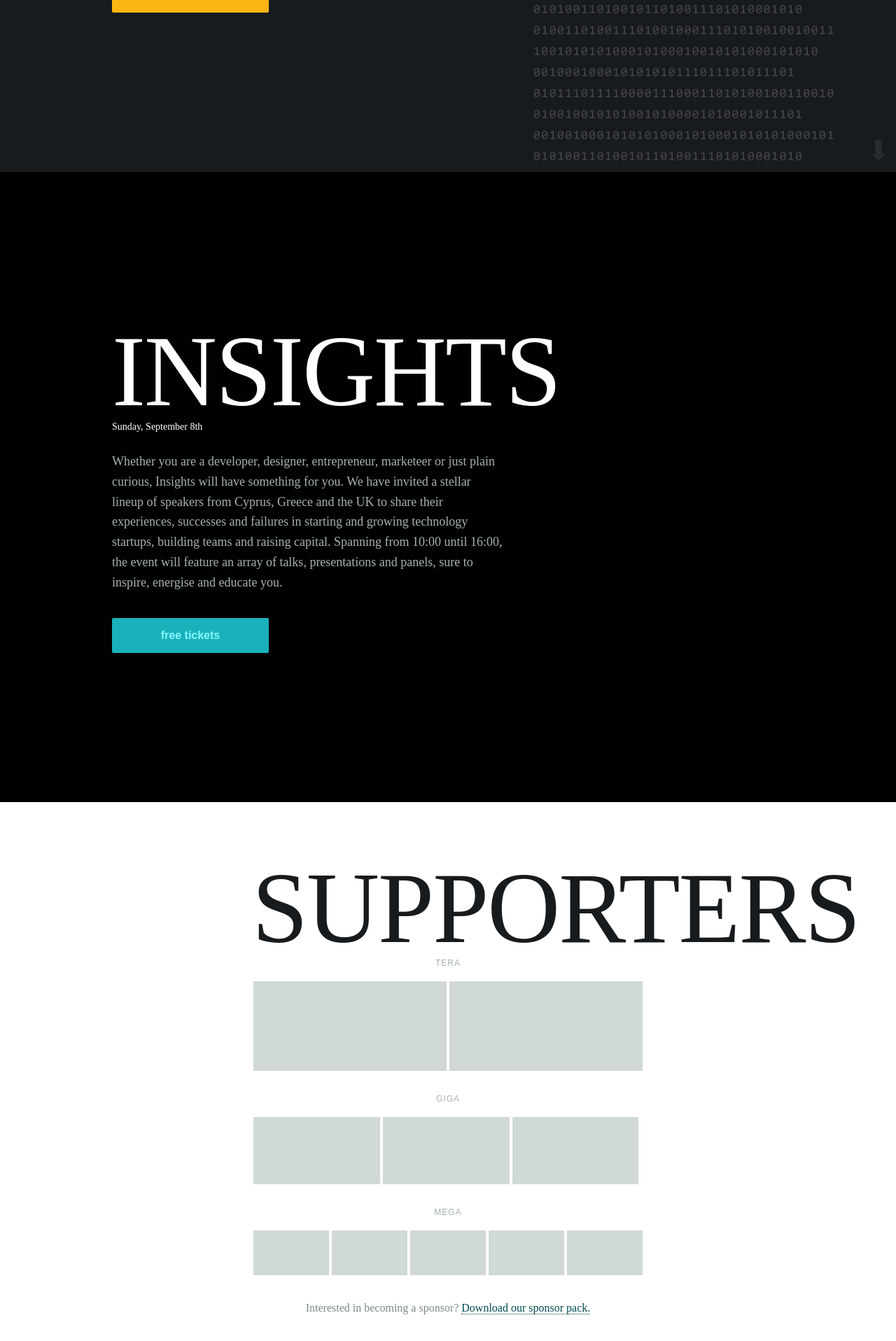
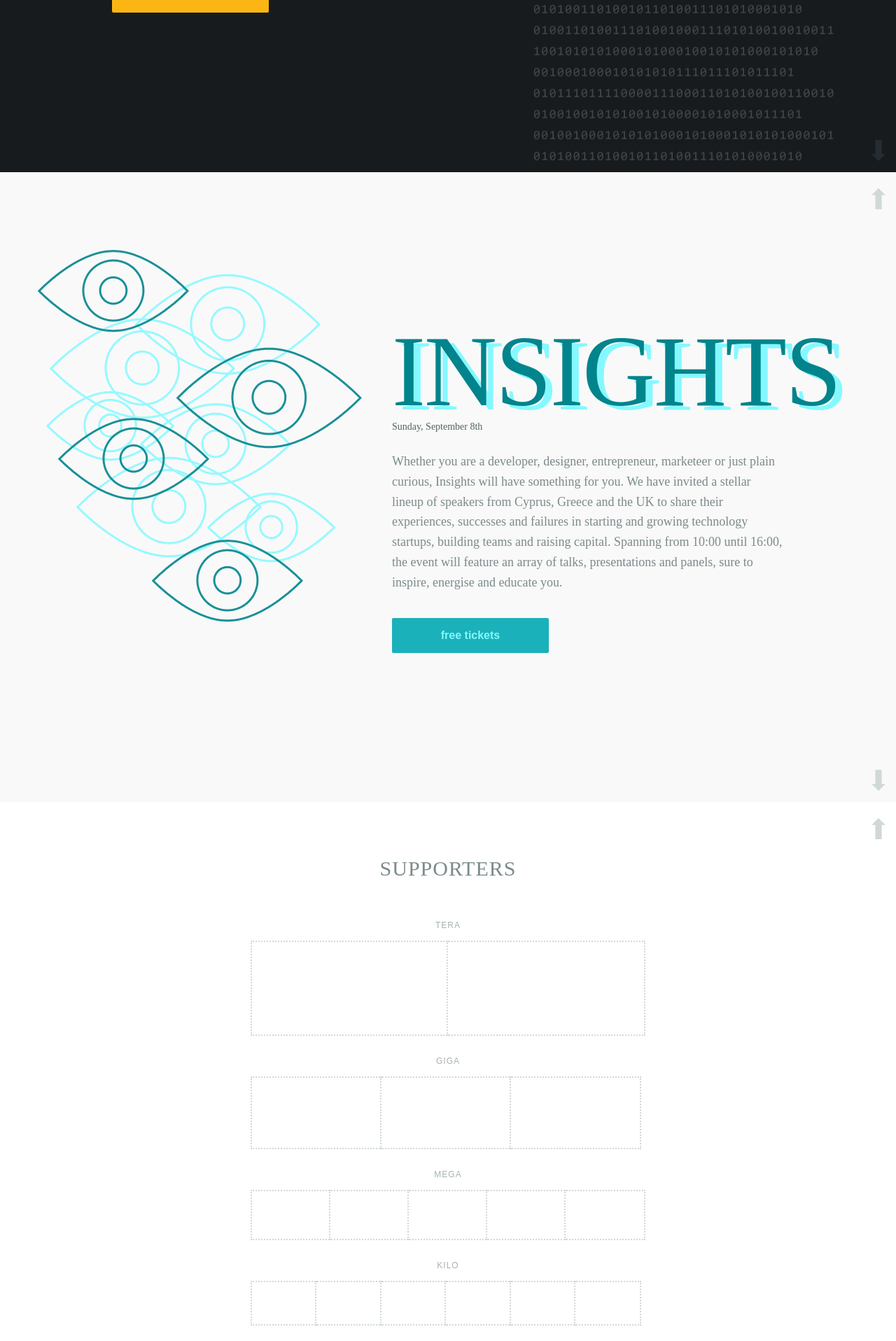
Before and after one commit to hackcyprus/2013, a Jekyll site: the page built from index.html, in a window 1280 px wide. Shown: the part 3354-5270 px from the top of the page at 70% size. Built offline with Jekyll 4.4.1, drawn with Linux system fonts in a browser that asks for light colours; nearby versions of some CDN libraries; some web fonts are replaced; comment, search, counter and statistics services are not loaded; some of the changed text lies outside the part shown.

Commit message:
done for tonight

```diff
--- a/_includes/_insights.html
+++ b/_includes/_insights.html
@@ -22,5 +22,6 @@
       <iframe  src="http://www.eventbrite.co.uk/tickets-external?eid=6666809607&ref=etckt&v=2" frameborder="0" height="160" width="100%" vspace="0" hspace="0" marginheight="5" marginwidth="5" scrolling="auto" allowtransparency="true"></iframe>
     </div>
   </div>
-
+<a href="#hackathon" class="prev">&#11014;</a>
+  <a href="#supporters" class="next">&#11015;</a>
 </article>
--- a/_includes/_supporters.html
+++ b/_includes/_supporters.html
@@ -4,66 +4,98 @@
 
       <h1>Supporters</h1>
 
-      <ul id="logos-large">
+      <ul id="tera">
 
         <h2>Tera</h2>
 
         <li class="supporter">
-          <a href="">&nbsp;</a>
+          <a href="mailto:ho@alexmic.net">&nbsp;</a>
         </li>
 
         <li class="supporter">
-          <a href="">&nbsp;</a>
+          <a href="mailto:ho@alexmic.net">&nbsp;</a>
         </li>
 
       </ul>
 
-      <ul id="logos-medium">
+      <ul id="giga">
 
         <h2>Giga</h2>
 
         <li class="supporter">
-          <a href="">&nbsp;</a>
+          <a href="mailto:ho@alexmic.net">&nbsp;</a>
         </li>
 
         <li class="supporter">
-          <a href="">&nbsp;</a>
+          <a href="mailto:ho@alexmic.net">&nbsp;</a>
         </li>
 
         <li class="supporter">
-          <a href="">&nbsp;</a>
+          <a href="mailto:ho@alexmic.net">&nbsp;</a>
         </li>
 
       </ul>
 
-      <ul id="logos-small">
+      <ul id="mega">
 
         <h2>Mega</h2>
 
         <li class="supporter">
-          <a href="">&nbsp;</a>
+          <a href="mailto:ho@alexmic.net">&nbsp;</a>
         </li>
 
         <li class="supporter">
-          <a href="">&nbsp;</a>
+          <a href="mailto:ho@alexmic.net">&nbsp;</a>
         </li>
 
         <li class="supporter">
-          <a href="">&nbsp;</a>
+          <a href="mailto:ho@alexmic.net">&nbsp;</a>
         </li>
 
         <li class="supporter">
-          <a href="">&nbsp;</a>
+          <a href="mailto:ho@alexmic.net">&nbsp;</a>
         </li>
 
         <li class="supporter">
-          <a href="">&nbsp;</a>
+          <a href="mailto:ho@alexmic.net">&nbsp;</a>
         </li>
 
       </ul>
 
-      <p>Interested in becoming a sponsor? <a href=""><span>Download our sponsor pack.</span></a></p>
+       <ul id="kilo">
+
+        <h2>Kilo</h2>
+
+        <li class="supporter">
+          <a href="mailto:ho@alexmic.net">&nbsp;</a>
+        </li>
+
+        <li class="supporter">
+          <a href="mailto:ho@alexmic.net">&nbsp;</a>
+        </li>
+
+        <li class="supporter">
+          <a href="mailto:ho@alexmic.net">&nbsp;</a>
+        </li>
+
+        <li class="supporter">
+          <a href="mailto:ho@alexmic.net">&nbsp;</a>
+        </li>
+
+        <li class="supporter">
+          <a href="mailto:ho@alexmic.net">&nbsp;</a>
+        </li>
+
+        <li class="supporter">
+          <a href="mailto:ho@alexmic.net">&nbsp;</a>
+        </li>
+
+      </ul>
+
+      <p>Interested in becoming a hack{cyprus} supporter? <a href="mailto:ho@alexmic.net"><span>Get in touch.</span></a></p>
 
     </div>
   </div>
+  <a href="#insights" class="prev">&#11014;</a>
+  <a href="#team" class="next">&#11015;</a>
 </article>
--- a/_includes/_team.html
+++ b/_includes/_team.html
@@ -48,4 +48,5 @@
 
     </div>
   </div>
+  <a href="#supporters" class="prev">&#11014;</a>
 </article>
--- a/css/hackcyprus-2013.css
+++ b/css/hackcyprus-2013.css
@@ -457,7 +457,20 @@ a#logo h1 b {
   position: relative;
   background: #ffffff;
 }
-.slide .next {
+.slide .content-inner {
+  padding: 2em;
+}
+.slide .btn {
+  width: 40%;
+}
+.centered {
+  text-align: center;
+}
+.centered .content,
+.centered .btn {
+  margin: 0 auto;
+}
+.next {
   display: block;
   position: absolute;
   bottom: 0.25em;
@@ -471,7 +484,7 @@ a#logo h1 b {
   -webkit-font-smoothing: antialiased;
   border: 0;
 }
-.slide .prev {
+.prev {
   display: block;
   position: absolute;
   top: 0.5em;
@@ -484,19 +497,6 @@ a#logo h1 b {
   color: #d1d8d8;
   -webkit-font-smoothing: antialiased;
   border: 0;
-}
-.slide .content-inner {
-  padding: 2em;
-}
-.slide .btn {
-  width: 40%;
-}
-.centered {
-  text-align: center;
-}
-.centered .content,
-.centered .btn {
-  margin: 0 auto;
 }
 #intro {
   position: relative;
@@ -664,18 +664,38 @@ a#logo h1 b {
   color: #171b1e;
 }
 #insights {
-  background: #010101;
+  background-image: url(/images/eyes.png);
+  background-color: #f9f9f9;
+  background-repeat: no-repeat;
+  background-position: 5% 30%;
 }
-#insights h1,
-#insights h2,
-#insights h3 {
-  color: #fff;
+#insights .content {
+  float: right;
+}
+#insights h1 {
+  color: #01848c;
+  text-shadow: 10px 6px 0px #85f8ff;
+}
+#insights h2 {
+  color: #556363;
 }
 #insights p {
-  color: #a6b2b1;
+  color: #7c8a8b;
 }
 #team {
-  background: #d1d8d8;
+  background: #fcb614;
+}
+#team .next,
+#team .prev {
+  color: #fdd372;
+}
+#team h1 {
+  font-weight: 300;
+  font-family: "deming";
+  font-size: 1.875em;
+  margin-bottom: 2em;
+  letter-spacing: 1px;
+  color: #fee2a1;
 }
 #team .content {
   width: 60em;
@@ -698,7 +718,7 @@ a#logo h1 b {
   margin: 0 2.5%;
 }
 #team #people .person {
-  border: 2px solid #fff;
+  border: 2px solid #fdd372;
   -webkit-border-radius: 3px;
   -moz-border-radius: 3px;
   border-radius: 3px;
@@ -711,6 +731,9 @@ a#logo h1 b {
   font-size: 1.25em;
   font-weight: 600;
   color: #171b1e;
+  font-family: "adelle", serif;
+  text-transform: none;
+  letter-spacing: normal;
 }
 #team #people .person p {
   font-style: italic;
@@ -721,37 +744,55 @@ a#logo h1 b {
   border-bottom: 2px dotted #fff;
 }
 #team #people .person a {
-  font-size: 1em;
+  font-size: 0.875em;
   color: #fff;
   border: 0;
   font-weight: 300;
 }
+footer {
+  text-align: center;
+  padding: 2em 0;
+  color: #556363;
+}
 #supporters {
   background: #fff;
   padding: 5em 0;
+  position: relative;
 }
 #supporters p {
   font-size: 1em;
 }
-#supporters #logos-large,
-#supporters #logos-medium,
-#supporters #logos-small {
+#supporters #tera,
+#supporters #giga,
+#supporters #mega,
+#supporters #kilo {
   zoom: 1;
   margin-bottom: 2em;
 }
-#supporters #logos-large:before,
-#supporters #logos-medium:before,
-#supporters #logos-small:before,
-#supporters #logos-large:after,
-#supporters #logos-medium:after,
-#supporters #logos-small:after {
+#supporters #tera:before,
+#supporters #giga:before,
+#supporters #mega:before,
+#supporters #kilo:before,
+#supporters #tera:after,
+#supporters #giga:after,
+#supporters #mega:after,
+#supporters #kilo:after {
   content: "";
   display: table;
 }
-#supporters #logos-large:after,
-#supporters #logos-medium:after,
-#supporters #logos-small:after {
+#supporters #tera:after,
+#supporters #giga:after,
+#supporters #mega:after,
+#supporters #kilo:after {
   clear: both;
+}
+#supporters h1 {
+  font-weight: 300;
+  font-family: "deming";
+  font-size: 1.875em;
+  margin-bottom: 2em;
+  letter-spacing: 1px;
+  color: #7c8a8b;
 }
 #supporters h2 {
   font-size: 0.75em;
@@ -762,33 +803,43 @@ a#logo h1 b {
   margin-bottom: 1.5em;
 }
 #supporters .supporter {
-  background: #d1d8d8;
+  background: #fff;
   float: left;
+  outline: 2px dotted #d1d8d8;
 }
 #supporters .supporter a {
   border: 2px solid #fff;
   display: block;
+  width: 100%;
+  height: 100%;
 }
 #supporters .supporter a img {
+  display: block;
   width: 100%;
 }
-#supporters #logos-large .supporter {
+#supporters #tera .supporter {
   width: 50%;
 }
-#supporters #logos-large a {
+#supporters #tera a {
   height: 8em;
 }
-#supporters #logos-medium .supporter {
+#supporters #giga .supporter {
   width: 33%;
 }
-#supporters #logos-medium a {
+#supporters #giga a {
   height: 6em;
 }
-#supporters #logos-small .supporter {
+#supporters #mega .supporter {
   width: 20%;
 }
-#supporters #logos-small a {
+#supporters #mega a {
   height: 4em;
+}
+#supporters #kilo .supporter {
+  width: 16.5%;
+}
+#supporters #kilo a {
+  height: 3.5em;
 }
 .fade {
   opacity: 0;
```
Also changed, not shown: _less/objects/insights.less (+18 -4 lines), _less/objects/slide.less (+22 -20 lines), _less/objects/supporters.less (+29 -5 lines), _less/objects/team.less (+23 -3 lines), images/eyes.png (added), images/gearoid.png.
